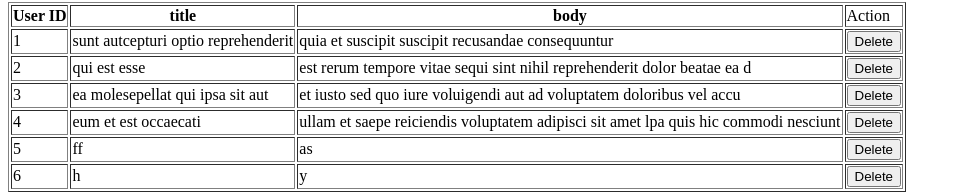
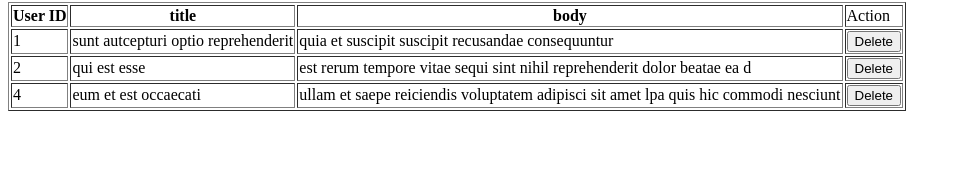
Before and after one commit to Neelam618/react-api-demo, a React (Create React App) app in the folder react-api-demo/: page / in a window 1280 px wide. Shown: the part 404-598 px from the top of the page, without its empty margins (0-961 px from the left). Built offline with nearby package versions, Linux system fonts and the light colour scheme; no server answers; data requests are answered from the project's data file.

Commit message:
deleted api data without refreshing page

```diff
--- a/react-api-demo/db.json
+++ b/react-api-demo/db.json
@@ -13,28 +13,10 @@
       "body": "est rerum tempore vitae\nsequi sint nihil reprehenderit dolor beatae ea d"
     },
     {
-      "userId": 3,
-      "id": 3,
-      "title": "ea molesepellat qui ipsa sit aut",
-      "body": "et iusto sed quo iure\nvoluigendi aut ad\nvoluptatem doloribus vel accu"
-    },
-    {
       "userId": 4,
       "id": 4,
       "title": "eum et est occaecati",
       "body": "ullam et saepe reiciendis voluptatem adipisci\nsit amet lpa\nquis hic commodi nesciunt"
-    },
-    {
-      "userId": 5,
-      "title": "ff",
-      "body": "as",
-      "id": 5
-    },
-    {
-      "userId": 6,
-      "title": "h",
-      "body": "y",
-      "id": 6
     }
   ]
 }
--- a/react-api-demo/src/API methods/DeleteMethod.js
+++ b/react-api-demo/src/API methods/DeleteMethod.js
@@ -3,14 +3,18 @@ import React, { useEffect, useState } from 'react'
 export default function GetApi() {
     const [data, setData] = useState([])
     useEffect(() => {
+        refreshData()
+    }, [])
+    console.log(data)
+
+    function refreshData() {
         fetch("http://localhost:3004/data").then((result) => {
             result.json().then((resp) => {
                 // console.log("result",resp)
                 setData(resp)
             })
         })
-    }, [])
-    console.log(data)
+    }
 
     function deleteUser(id){
         // alert(id)
@@ -18,6 +22,7 @@ export default function GetApi() {
             method: 'DELETE'
         }).then((result)=>{
             result.json().then((resp)=>{
+                refreshData()
                 console.log(resp)
             })
         })
```
